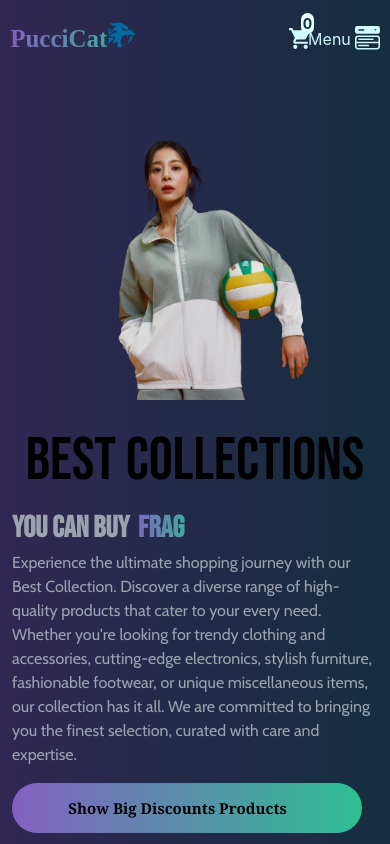
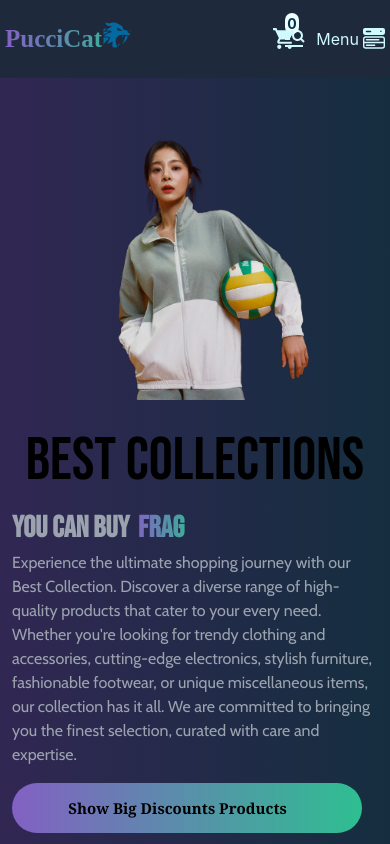
Before and after one commit to AungThuKha20/EcommerceWebsite, a React (Vite) app: page / in a window 390 px wide. Shown: the top 844 px of the page. Built offline with nearby package versions, Linux system fonts and the light colour scheme; no server answers; some icons are missing; a web font is replaced by a local one.

Commit message:
search bar for smallDevices

```diff
--- a/src/Components/Navbar.jsx
+++ b/src/Components/Navbar.jsx
@@ -11,12 +11,14 @@ import { FaHome } from "react-icons/fa";
 import { HiSearchCircle } from "react-icons/hi";
 import { Link } from "react-router-dom";
 import { ProductContext } from "../Context/ProductContext";
+import { RiMenuSearchLine } from "react-icons/ri";
 
 const Navbar = () => {
   const { handleClose } = useContext(SliderContext);
   const { itemAmount } = useContext(CartContext);
   const { handleCloseContact } = useContext(ContactContext);
   const [menu, setMenu] = useState(false);
+  const [search, setSearch] = useState(false);
   const { handleSearch } = useContext(ProductContext);
   const [searchQuery, setSearchQuery] = useState("");
 
@@ -27,9 +29,12 @@ const Navbar = () => {
     e.preventDefault();
     handleSearch(searchQuery);
   };
+  const searchToggle = () => {
+    return setSearch(!search);
+  };
 
   return (
-    <div className=" z-40 md:container w-full mx-auto ">
+    <div className=" z-40 md:container bg-slate-800 w-full mx-auto  ">
       <div className="  text-white  lg:px-12 py-5 flex justify-around items-center ">
         <div className=" flex bg-gradient-to-r from-color-1 to-color-2  bg-clip-text text-transparent font-logo text-[25px] font-bold">
           PucciCat{" "}
@@ -91,15 +96,39 @@ const Navbar = () => {
             {itemAmount}
           </p>
         </div>
-
+        <button
+          onClick={searchToggle}
+          className=" group lg:hidden flex text-cyan-100 md:text-[22px] items-center gap-1"
+        >
+          <RiMenuSearchLine className=" group-hover:scale-110 text-[24px] md:text-[35px]" />
+        </button>
         <button
           onClick={handleMenu}
-          className=" group lg:hidden flex text-cyan-100 md:text-[25px] items-center gap-1"
+          className=" group lg:hidden flex text-cyan-100 md:text-[22px] items-center gap-1"
         >
           Menu
-          <BsFillMenuButtonWideFill className=" group-hover:scale-110 text-[25px] md:text-[40px]" />
+          <BsFillMenuButtonWideFill className=" group-hover:scale-110 text-[22px] md:text-[30px]" />
         </button>
         {/* menu for small devices */}
+        <div
+          className={` ${
+            !search ? "hidden" : "visible"
+          }  lg:hidden absolute top-20 flex items-center text-black`}
+        >
+          <input
+            type="text"
+            value={searchQuery}
+            onChange={(e) => setSearchQuery(e.target.value)}
+            placeholder="Search Your Products"
+            className=" px-6 ps-2 h-[40px]  bg-slate-300 rounded-md outline-none"
+          />
+          <button
+            onClick={handleSearchSubmit}
+            className="bg-slate-600 rounded-e-md h-[40px]  px-2 absolute  right-0 "
+          >
+            <HiSearchCircle size={30} />
+          </button>
+        </div>
         <div
           className={` ${
             !menu ? "hidden" : "visible"
@@ -124,22 +153,6 @@ const Navbar = () => {
                 </span>
               </div>
             </button>
-
-            <div className=" flex items-center text-black">
-              <input
-                type="text"
-                value={searchQuery}
-                onChange={(e) => setSearchQuery(e.target.value)}
-                placeholder="Search Your Products"
-                className=" px-4 ps-2 h-[30px]  bg-slate-300 rounded-md outline-none"
-              />
-              <button
-                onClick={handleSearchSubmit}
-                className="bg-slate-600 rounded-e-md h-[30px]  px-2 absolute  right-3"
-              >
-                <HiSearchCircle size={30} />
-              </button>
-            </div>
           </div>
         </div>
       </div>
```
